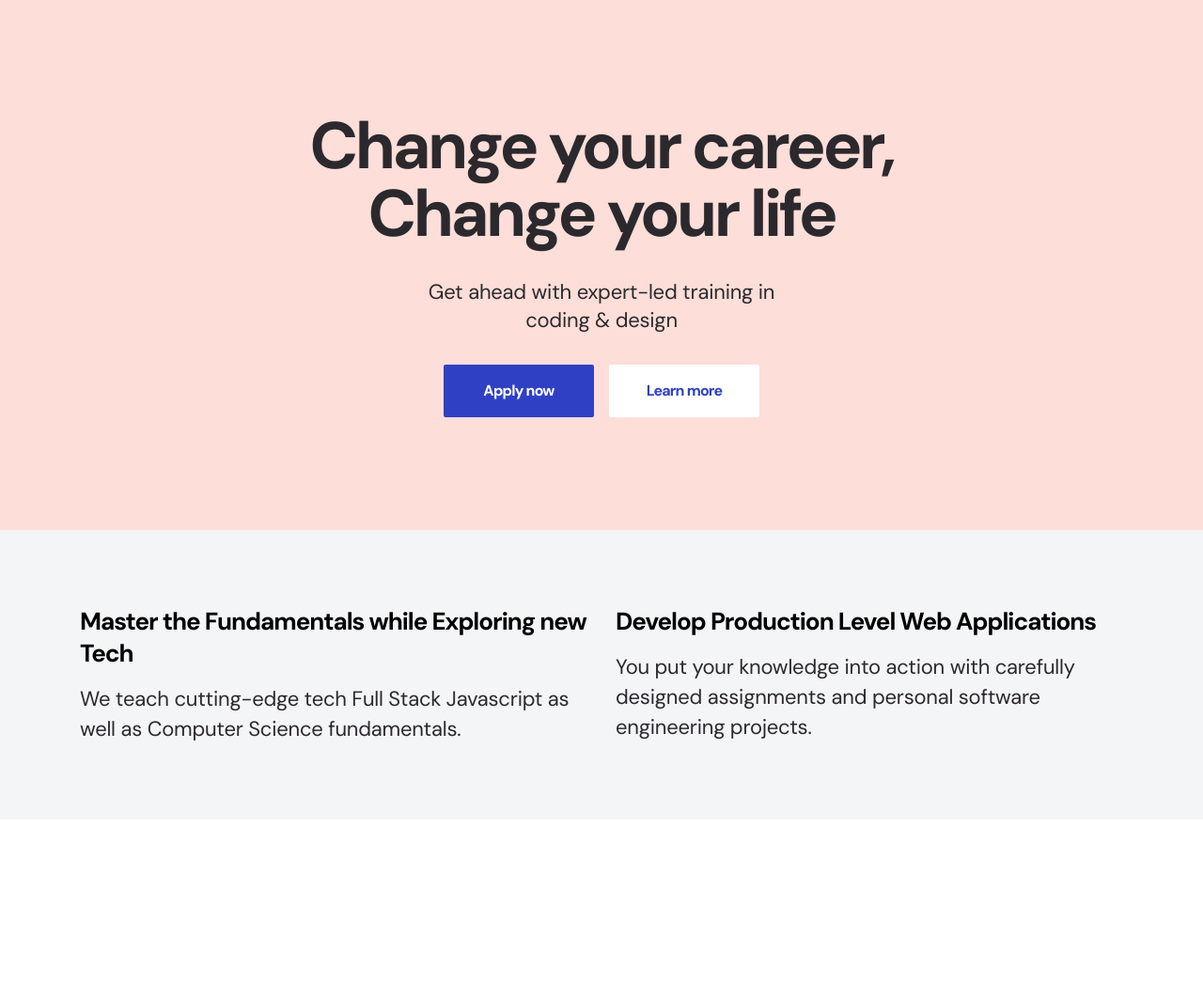
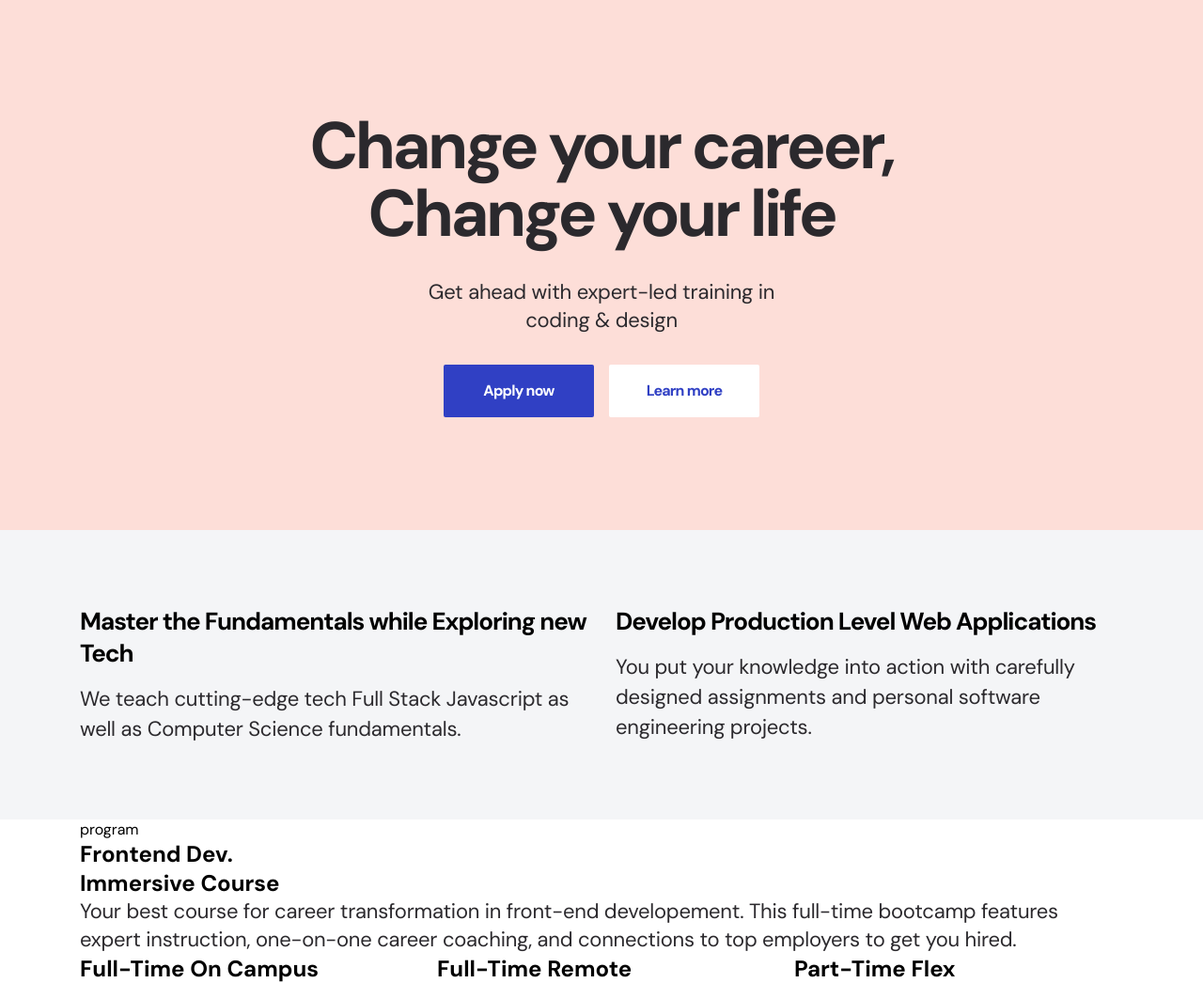
Before and after one commit to Rodolfo-97/CSS-basic, a plain HTML site: page project/index.html in a window 1280 px wide. Shown: the whole page at 94% size. Before the commit the page ends 872 px from the top, so only its background shows below. Drawn offline with Linux system fonts and the light colour scheme.

Commit message:
add program

```diff
--- a/project/index.html
+++ b/project/index.html
@@ -61,5 +61,48 @@
             </div>
         </div>
     </section>
+    <section class="program">
+        <div class="container">
+            <div class="row justify-content-center">
+                <div class="col-12">
+                    <span class="mini-program">
+                        program
+                    </span>
+                    <h1 class="program-title">
+                        Frontend Dev.
+                        <br>
+                        Immersive Course
+                    </h1>
+                    <p class="program-desc">
+                        Your best course for career transformation in front-end developement. This full-time bootcamp features expert instruction, one-on-one career coaching, and connections to top employers to get you hired.
+                    </p>
+                </div>
+                <div class="col-12 col-md-4">
+                    <a href="#">
+                        <div class="campusImg">
+                            <!-- img -->
+                            <h1>Full-Time On Campus</h1>
+                        </div>
+                    </a>
+                </div>
+                <div class="col-12 col-md-4">
+                    <a href="#" >
+                        <div class="remoteImg">
+                            <!-- img -->
+                            <h1>Full-Time Remote</h1>
+                        </div>
+                    </a>
+                </div>
+                <div class="col-12 col-md-4">
+                    <a href="">
+                        <div class="flexImg">
+                            <!-- img -->
+                            <h1>Part-Time Flex</h1>
+                        </div>
+                    </a>
+                </div>
+            </div>
+        </div>
+    </section>
 </body>
 </html>
```
